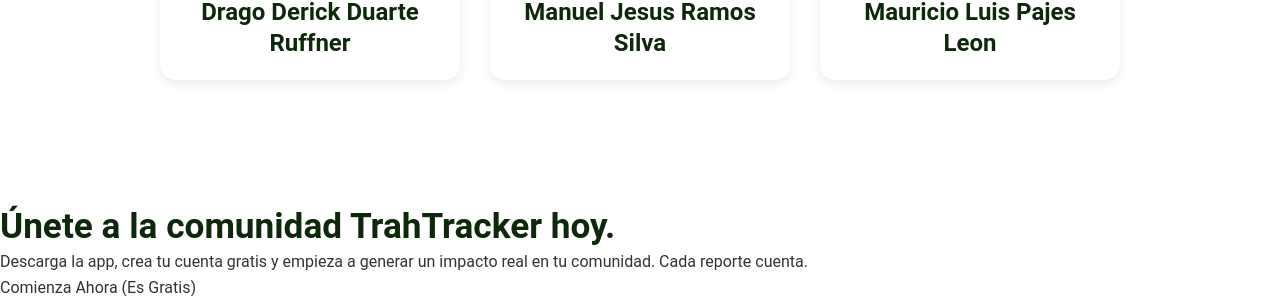
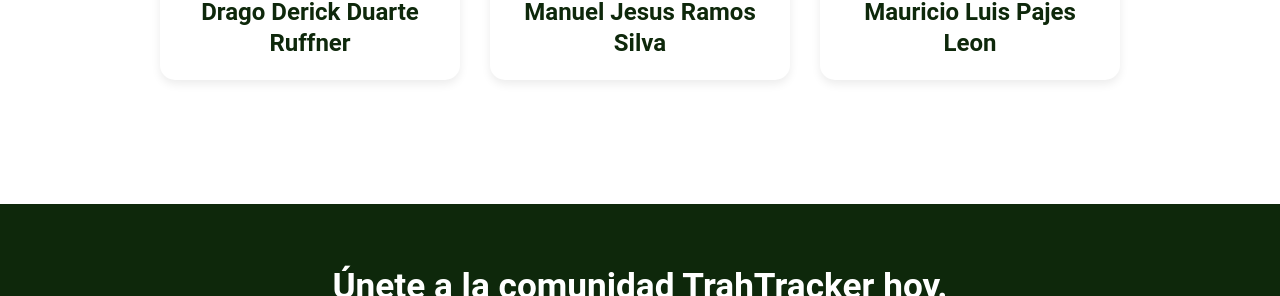
Before and after one commit to YamilTejada/TrashTracker, a plain HTML site: page index.html in a window 1280 px wide. Shown: the part 4918-5214 px from the top of the page. Drawn offline with Linux system fonts and the light colour scheme.

Commit message:
style(css):agregar estilos ctc-section

```diff
--- a/styles.css
+++ b/styles.css
@@ -675,3 +675,43 @@ font-weight: bold;
 #Mauricio{
     background-image: url(Integrantes/imgMauricio.jpg);
 }
+
+/* drago cta-section */
+
+.cta-section{
+display: flex;
+flex-direction: column;
+text-align: center;
+align-items: center;
+gap: 20px;
+background-color: var(--eco-dark);
+color: white;
+padding: 60px var(--section-inline-padding);
+
+}
+.cta-section h2 {
+    color: var(--white);
+}
+.cta-section p {
+    color: var(--gray-200);
+    max-width: 500px;
+}
+
+.cta-section a{
+    display: inline-block;
+    padding: 15px 40px;
+    background-color: var(--eco-accent);
+    color: white;
+    transition-duration: 300ms;
+    border-radius: 30px;
+    font-weight: 700;
+    font-size: 1.1rem;
+    margin-top: 20px;
+}
+
+.cta-section a:hover{
+background-color: var(--eco-accent);
+color: white;
+transform: translateY(-3px);
+box-shadow: 0 6px 25px 0px var(--eco-accent);
+}
```
